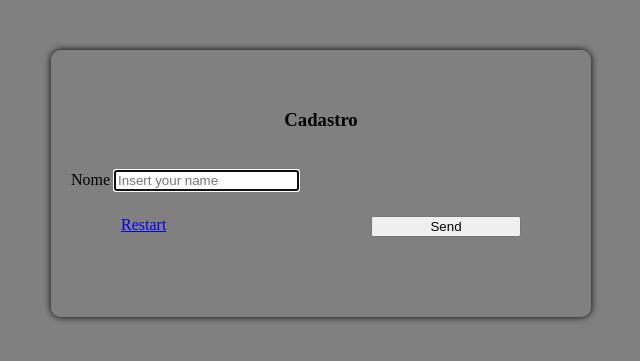
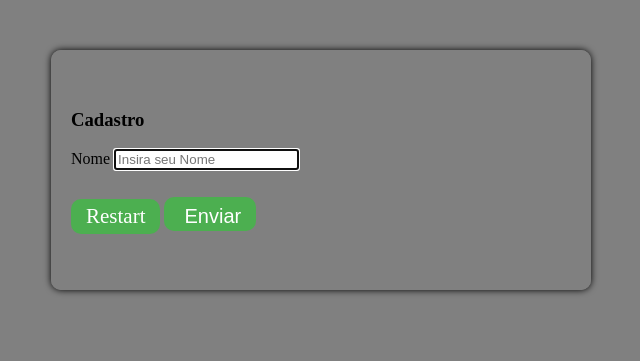
Before and after one commit to Deivisonnogueira01/py-flask, a Flask app: page /list in a window 1280 px wide. Shown: the top 361 px of the page, without its empty margins (319-959 px from the left). Run offline with Flask 2, Linux system fonts and the light colour scheme.

Commit message:
update list

```diff
--- a/static/css/list.css
+++ b/static/css/list.css
@@ -3,7 +3,7 @@ body {
 }
 
 main {
-    display: flex;
+
     flex-direction: column;
     margin: 50px auto 0px auto;
     box-shadow: 0px 0px 7px #000;
@@ -14,27 +14,45 @@ main {
     border-bottom: 10px solid gray;
 }
 
-h3 {
-    text-align: center;
-    border-bottom: 1px solid  gray;
+
+.form {
+    margin-top: 40px;
 }
 
-form {
-    margin-top: 20px;
+.btn-area button{
+    display: inline-block;
+    padding: 3px 15px;
+    font-size: 20px;
+    text-align: center;
+    color: #fff;
+    background-color: #4CAF50;
+    border: none;
+    border-radius: 10px;
+
+
+}
+.btn-area button{
+    padding-left: 20px;
+    padding-top: 8px;
+    margin-top: 27px;
 }
 
 
-.btn-area {
-    margin-top: 25px;
-    display: flex;
-    justify-content: space-around;
-    width: 100%;
-}
-.btn-area button, .btn-area a {
-    width: 150px;
+.btn-area a{
+    display: inline-block;
+    padding: 5px 15px;
+    font-size: 21px;
+    cursor: pointer;
+    text-align: center;
+    text-decoration: none;
+    color: #fff;
+    background-color: #4CAF50;
+    border: none;
+    border-radius: 10px;
 }
 
-ol {
+
+.ol {
     text-align: center;
     margin: 40px 10px 0px 10px !important;
     font-size: 20px;
--- a/templates/list.html
+++ b/templates/list.html
@@ -1,31 +1,36 @@
 <!DOCTYPE html>
 <html lang="en">
+
     <head>
         <meta charset="UTF-8">
         <meta http-equiv="X-UA-Compatible" content="IE=edge">
         <meta name="viewport" content="width=device-width, initial-scale=1.0">
         <link rel="stylesheet" href="../static/css/list.css">
+    </head>
 
-    </head>
     <body>
         <main>
             <h3> Cadastro</h3>
+
             <form action="/add-name" method="POST">
+
                 <div class="mb-3">
                     <label for="Name" class="form-label">Nome</label>
-                    <input type="text" class="form-control" id="Name" name="Name" autofocus placeholder="Insert your name" required>
+                    <input type="text" class="form-control" id="Name" name="Name" autofocus placeholder="Insira seu Nome" required>
                 </div>
+
                 <div class="btn-area">
-                    <a href="/list" class="btn btn-primary">Restart</a>
-                    <button type="submit" class="btn btn-primary">Send</button>
+                    <a href="/list" class="btn-primary">Restart</a>
+                    <button type="submit" class="btn-primary">Enviar</button>
                 </div>
             </form>
+
             <ol type="1">
                 {% for name in name_list %}
                     <li>{{ name }}</li>
                 {% endfor %}
             </ol>
         </main>
-          <!--boot-->
+
     </body>
 </html>
```
